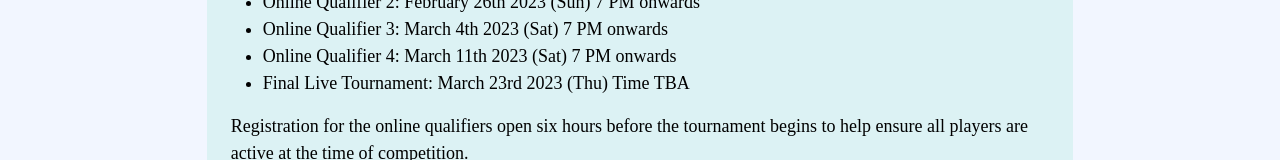
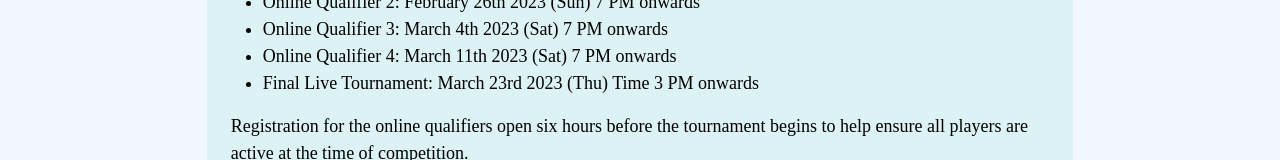
Before and after one commit to adamisntdead/ukupo-website, a plain HTML site: page schedule.html in a window 1280 px wide. Shown: the part 251-411 px from the top of the page. Drawn offline with nearby package versions, Linux system fonts and the light colour scheme; a web font is replaced by a local one.

Commit message:
Adding more info about JS tournament timing

```diff
--- a/schedule.html
+++ b/schedule.html
@@ -76,7 +76,7 @@
 
           <li>Online Qualifier 4: March 11th 2023 (Sat) 7 PM onwards</li>
 
-          <li>Final Live Tournament: March 23rd 2023 (Thu) Time TBA</li>
+          <li>Final Live Tournament: March 23rd 2023 (Thu) Time 3 PM onwards</li>
         </ul>
 
         <p>
```
